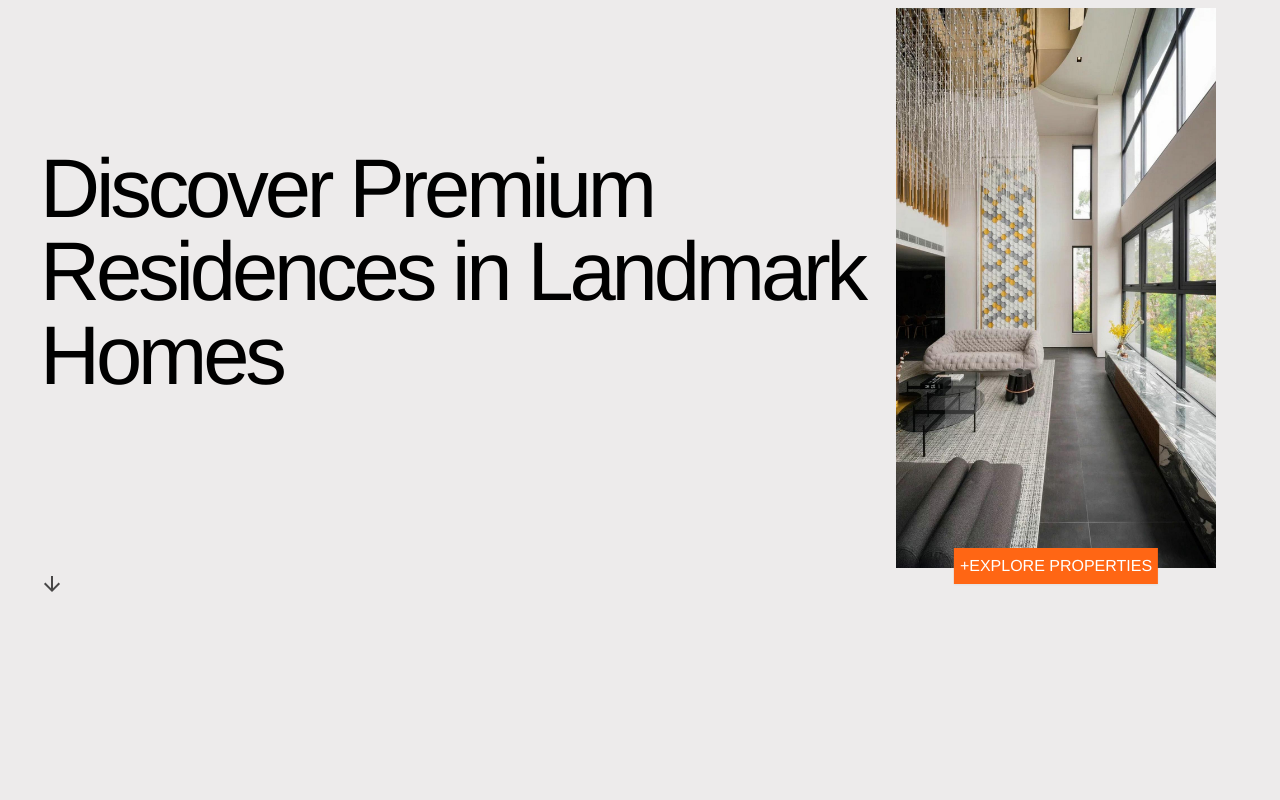
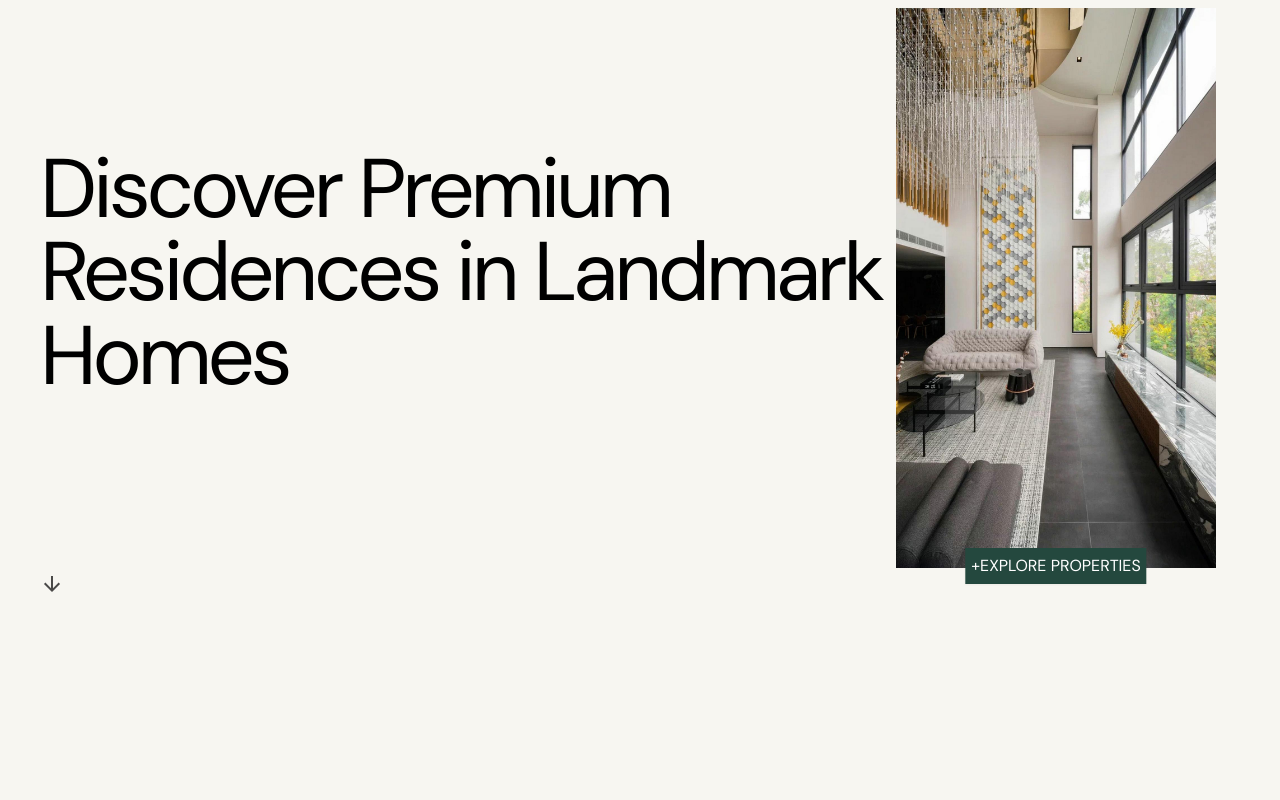
Before and after one commit to aaquifqureshi/Nestora, a Next.js app: page / in a window 1280 px wide. Shown: the top 800 px of the page. Built offline with nearby package versions, Linux system fonts and the light colour scheme; a web font is replaced by a local one.

Commit message:
style: establish Nestora's forest green and warm neutral design system

```diff
--- a/tailwind.config.js
+++ b/tailwind.config.js
@@ -2,22 +2,41 @@
 module.exports = {
   content: [
     "./app/**/*.{js,jsx,ts,tsx}",
-    "./components/**/*.{js,jsx,ts,tsx}"
+    "./components/**/*.{js,jsx,ts,tsx}",
+    "./hooks/**/*.{js,jsx,ts,tsx}",
+    "./types/**/*.{js,jsx,ts,tsx}"
   ],
   theme: {
     extend: {
       colors: {
         brand: {
-          orange: '#FF6614'
+          orange: "#24483E",
+          forest: "#24483E",
+          deep: "#18342D",
+          sage: "#A8B7A6",
+          clay: "#C6A27C",
+          cream: "#F7F6F1",
+          ink: "#202923",
+          muted: "#737C74",
+          line: "#E0E4DC"
         },
         bg: {
-          sheet: '#EDEBEB'
+          sheet: "#F7F6F1"
         }
       },
       fontFamily: {
-        helvetica: ['"Helvetica Neue"', 'Helvetica', 'Arial', 'sans-serif'],
+        helvetica: ["var(--font-dm-sans)", "Arial", "sans-serif"],
+        sans: ["var(--font-dm-sans)", "Arial", "sans-serif"],
+        display: ["var(--font-playfair)", "Georgia", "serif"],
+        serif: ["var(--font-playfair)", "Georgia", "serif"]
       },
+      boxShadow: {
+        soft: "0 18px 55px rgba(32, 41, 35, 0.08)"
+      },
+      letterSpacing: {
+        editorial: "-0.045em"
+      }
     }
   },
   plugins: []
-}
+};
```
